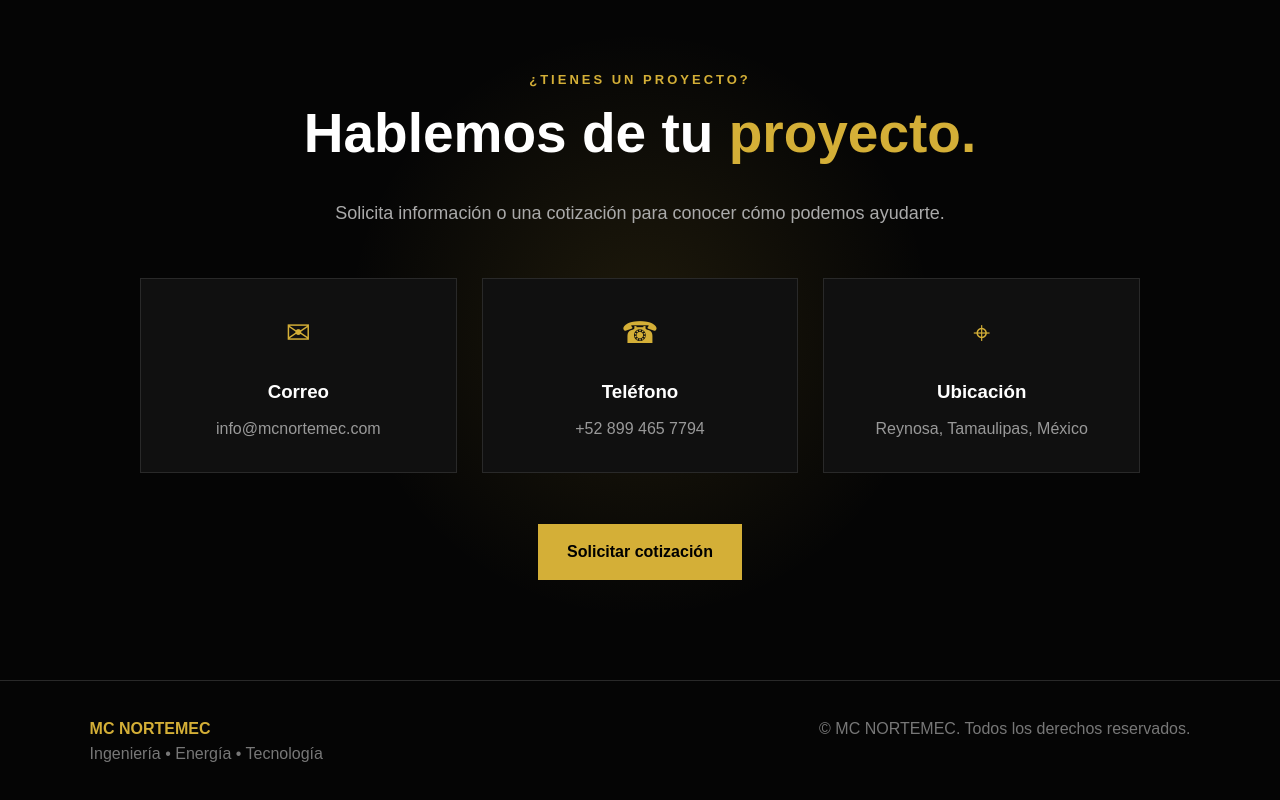
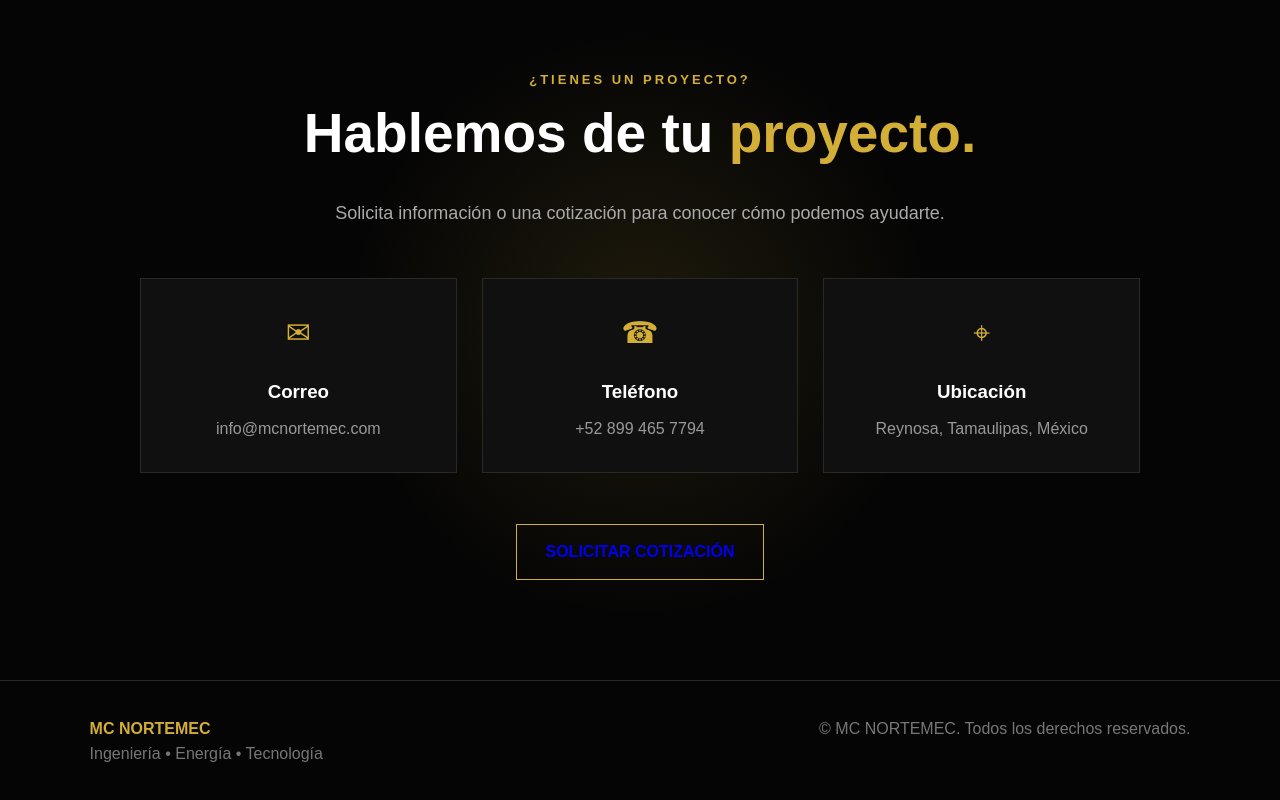
Before and after one commit to fereli-rdgz/MC-NORTEMEC, a plain HTML site: page index.html in a window 1280 px wide. Shown: the part 4045-4845 px from the top of the page. Drawn offline with Linux system fonts and the light colour scheme.

```diff
--- a/index.html
+++ b/index.html
@@ -1009,9 +1009,10 @@
 
         <br><br>
 
-        <a href="#contacto" class="btn btn-primary">
-            Solicitar cotización
-        </a>
+        <a href="https://wa.me/528994657794?text=Hola%2C%20me%20gustaria%20solicitar%20una%20cotizacion%20con%20MC%20NORTEMEC."
+   class="btn">
+    SOLICITAR COTIZACIÓN
+</a>
 
     </section>
 
```
